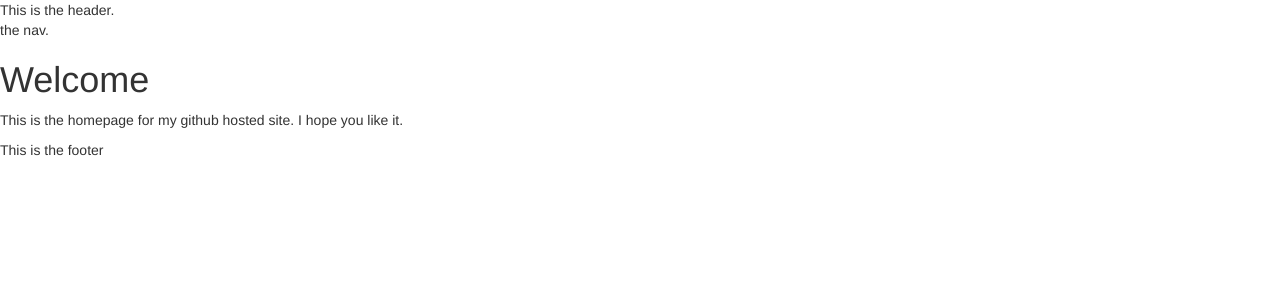
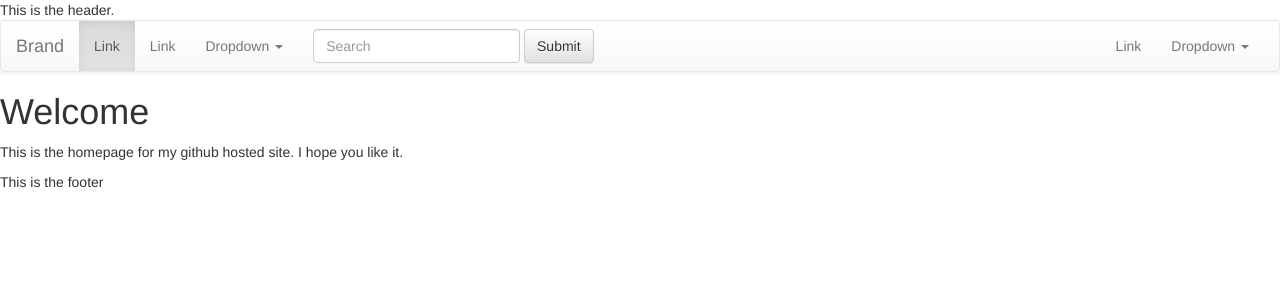
Before and after one commit to guyjin/guyjin.github.io, a Jekyll site: the page built from index.md, in a window 1280 px wide. Shown: the top 300 px of the page. Built offline with Jekyll 4.4.1, drawn with Linux system fonts in a browser that asks for light colours; nearby versions of some CDN libraries.

Commit message:
bootstrap nav
changed nav to use bootstrap navbar

```diff
--- a/_includes/nav.html
+++ b/_includes/nav.html
@@ -1,3 +1,53 @@
-<nav>
-	the nav.
+<nav class="navbar navbar-default" role="navigation">
+  <div class="container-fluid">
+    <!-- Brand and toggle get grouped for better mobile display -->
+    <div class="navbar-header">
+      <button type="button" class="navbar-toggle" data-toggle="collapse" data-target="#bs-example-navbar-collapse-1">
+        <span class="sr-only">Toggle navigation</span>
+        <span class="icon-bar"></span>
+        <span class="icon-bar"></span>
+        <span class="icon-bar"></span>
+      </button>
+      <a class="navbar-brand" href="#">Brand</a>
+    </div>
+
+    <!-- Collect the nav links, forms, and other content for toggling -->
+    <div class="collapse navbar-collapse" id="bs-example-navbar-collapse-1">
+      <ul class="nav navbar-nav">
+        <li class="active"><a href="#">Link</a></li>
+        <li><a href="#">Link</a></li>
+        <li class="dropdown">
+          <a href="#" class="dropdown-toggle" data-toggle="dropdown">Dropdown <b class="caret"></b></a>
+          <ul class="dropdown-menu">
+            <li><a href="#">Action</a></li>
+            <li><a href="#">Another action</a></li>
+            <li><a href="#">Something else here</a></li>
+            <li class="divider"></li>
+            <li><a href="#">Separated link</a></li>
+            <li class="divider"></li>
+            <li><a href="#">One more separated link</a></li>
+          </ul>
+        </li>
+      </ul>
+      <form class="navbar-form navbar-left" role="search">
+        <div class="form-group">
+          <input type="text" class="form-control" placeholder="Search">
+        </div>
+        <button type="submit" class="btn btn-default">Submit</button>
+      </form>
+      <ul class="nav navbar-nav navbar-right">
+        <li><a href="#">Link</a></li>
+        <li class="dropdown">
+          <a href="#" class="dropdown-toggle" data-toggle="dropdown">Dropdown <b class="caret"></b></a>
+          <ul class="dropdown-menu">
+            <li><a href="#">Action</a></li>
+            <li><a href="#">Another action</a></li>
+            <li><a href="#">Something else here</a></li>
+            <li class="divider"></li>
+            <li><a href="#">Separated link</a></li>
+          </ul>
+        </li>
+      </ul>
+    </div><!-- /.navbar-collapse -->
+  </div><!-- /.container-fluid -->
 </nav>
```
